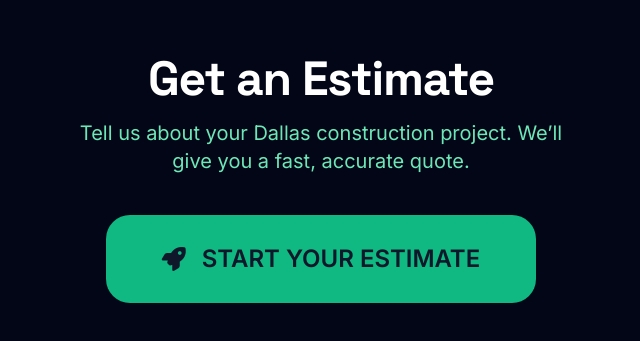
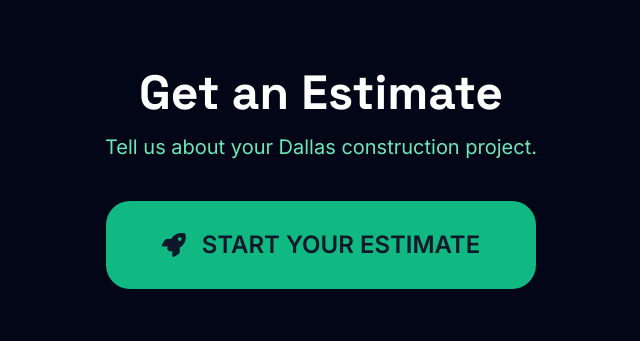
Before and after one commit to psykter/Staxx, a plain HTML site: page index.html in a window 1280 px wide. Shown: the part 221-562 px from the top of the page, without its empty margins (319-959 px from the left). Drawn offline with nearby package versions, Linux system fonts and the light colour scheme.

Commit message:
Refactor estimate section and update comments

```diff
--- a/index.html
+++ b/index.html
@@ -14,19 +14,19 @@
 </head>
 <body class="bg-slate-950 text-white min-h-screen">
 
+    <!-- Page content (optional - you can delete this if you only want the widget) -->
     <div class="flex items-center justify-center min-h-screen p-6">
-        <div class="text-center max-w-lg">
-            <h1 class="text-5xl font-bold tracking-tight mb-4">Get an Estimate</h1>
-            <p class="text-emerald-300 text-xl mb-10">Tell us about your Dallas construction project. We’ll give you a fast, accurate quote.</p>
-            <button onclick="openQuoteModal()"
-                    class="bg-emerald-500 hover:bg-emerald-600 text-slate-900 font-bold text-2xl px-14 py-7 rounded-3xl flex items-center gap-4 mx-auto transition-all">
+        <div class="text-center">
+            <h1 class="text-5xl font-bold mb-4">Get an Estimate</h1>
+            <p class="text-emerald-300 text-xl mb-10">Tell us about your Dallas construction project.</p>
+            <button onclick="openQuoteModal()" class="bg-emerald-500 hover:bg-emerald-600 text-slate-900 font-bold text-2xl px-14 py-7 rounded-3xl flex items-center gap-4 mx-auto">
                 <i class="fa-solid fa-rocket"></i>
                 START YOUR ESTIMATE
             </button>
         </div>
     </div>
 
-    <!-- MULTI-STEP WIDGET -->
+    <!-- THE FULL WIDGET MODAL -->
     <div id="quoteModal" class="hidden fixed inset-0 bg-black/95 flex items-center justify-center z-[99999] p-4">
         <div class="bg-[#0f172a] rounded-3xl max-w-4xl w-full max-h-[95vh] overflow-hidden flex flex-col">
             <div class="px-8 pt-6 pb-4 border-b border-emerald-500/30 flex justify-between items-center">
@@ -48,7 +48,6 @@
     </div>
 
     <script>
-        // Tailwind
         function initTailwind() {
             return { config(userConfig = {}) { return { content: [], theme: { extend: {} }, plugins: [], ...userConfig } } };
         }
@@ -61,12 +60,6 @@
         let deliveryDate = '';
         let deliveryTime = '';
         let instructions = '';
-
-        // Replace these two lines with your real Stripe links when ready
-        const stripeLinks = {
-            standard: "https://buy.stripe.com/YOUR_LINK_HERE",
-            custom: "https://buy.stripe.com/YOUR_LINK_HERE"
-        };
 
         const services = [
             { id: "kitchen", name: "Kitchen Remodel", deposit: 8500 },
@@ -197,7 +190,7 @@
         }
 
         window.onload = () => {
-            console.log('%cSTAXX Get an Estimate Widget Loaded', 'color:#10b981; font-weight:bold');
+            console.log('%cSTAXX Get an Estimate Widget Ready', 'color:#10b981; font-weight:bold');
         };
     </script>
 </body>
```
